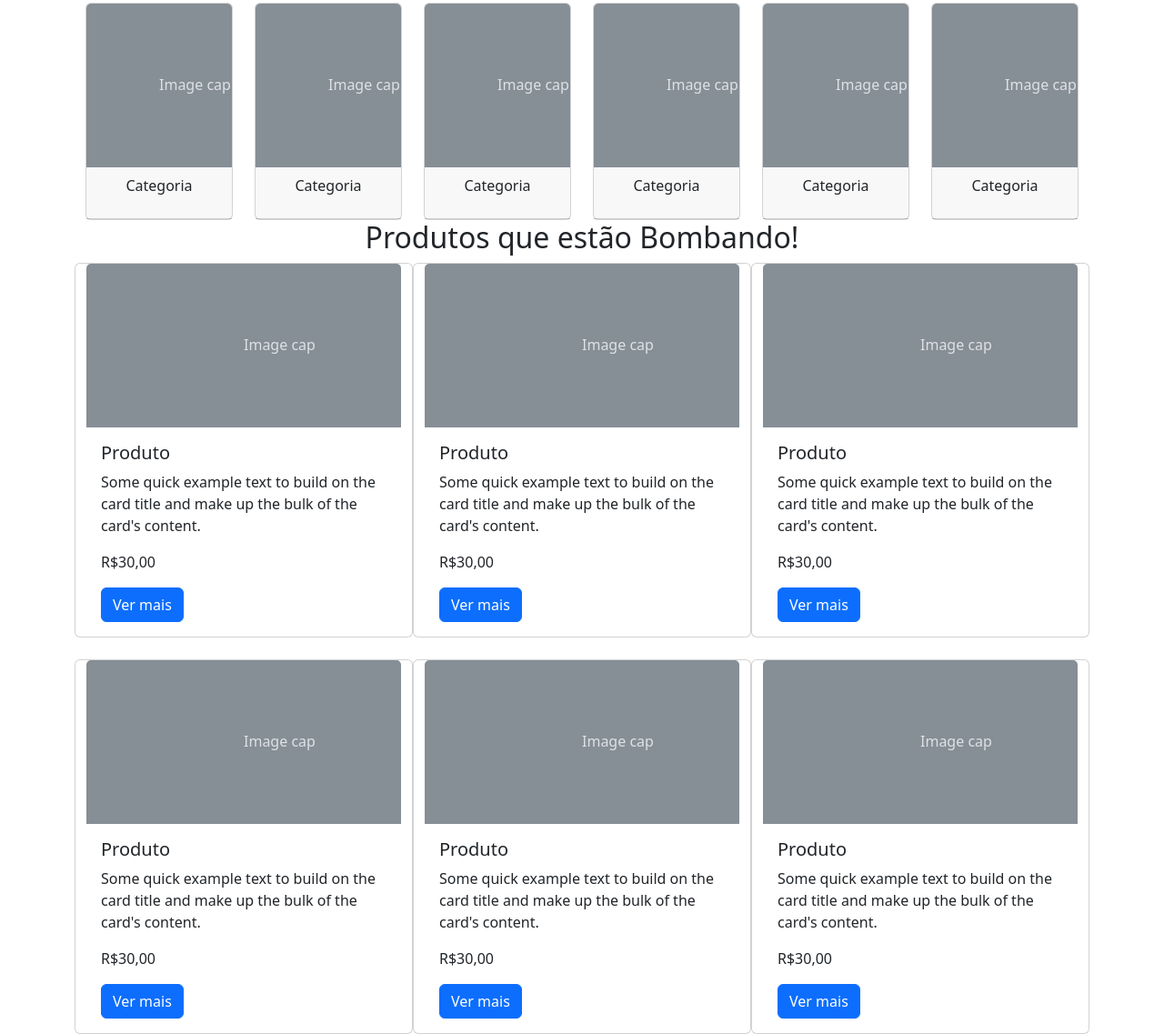
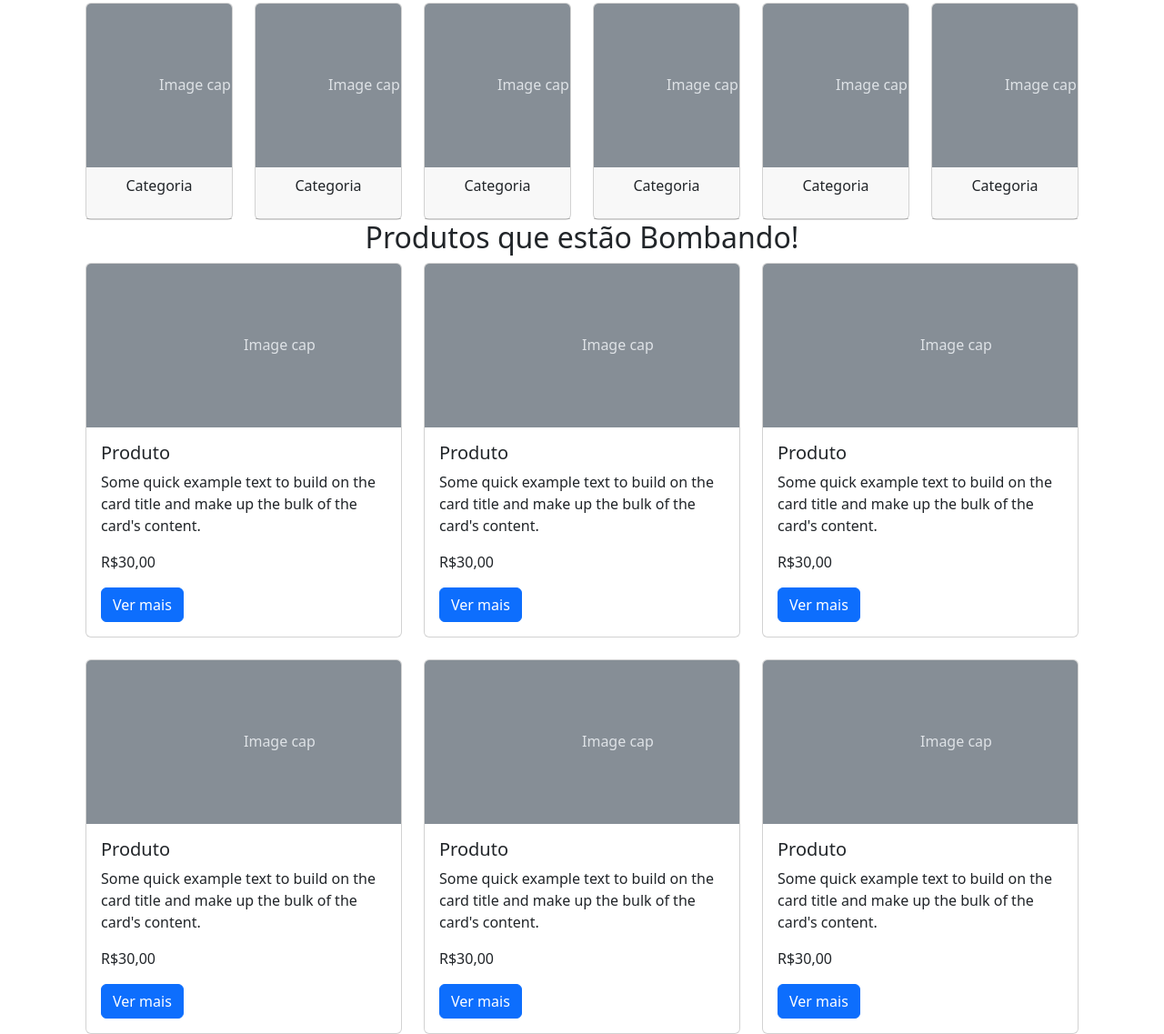
Before and after one commit to BispoCarlosDev/Meteora, a plain HTML site: page index.html in a window 1280 px wide. Shown: the part 499-1636 px from the top of the page at 91% size. Drawn offline with nearby package versions, Linux system fonts and the light colour scheme.

Commit message:
Corrigindo Responsividade nos Cards

```diff
--- a/index.html
+++ b/index.html
@@ -218,9 +218,11 @@
 
     <div class="container row mx-auto g-4">
 
-        <div class="card col-12 col-md-6 col-xl-4">
-            <svg class="bd-placeholder-img card-img-top" width="100%" height="180" xmlns="http://www.w3.org/2000/svg"
-                role="img" aria-label="Placeholder: Image cap" preserveAspectRatio="xMidYMid slice" focusable="false">
+        <div class="col-12 col-md-6 col-xl-4">
+            <div class="card">
+                <svg class="bd-placeholder-img card-img-top" width="100%" height="180"
+                    xmlns="http://www.w3.org/2000/svg" role="img" aria-label="Placeholder: Image cap"
+                    preserveAspectRatio="xMidYMid slice" focusable="false">
                     <title>Placeholder</title>
                     <rect width="100%" height="100%" fill="#868e96"></rect><text x="50%" y="50%" fill="#dee2e6"
                         dy=".3em">Image cap</text>
@@ -233,10 +235,13 @@
                     <a href="#" class="btn btn-primary">Ver mais</a>
                 </div>
             </div>
+        </div>
 
-        <div class="card col-12 col-md-6 col-xl-4">
-            <svg class="bd-placeholder-img card-img-top" width="100%" height="180" xmlns="http://www.w3.org/2000/svg"
-                role="img" aria-label="Placeholder: Image cap" preserveAspectRatio="xMidYMid slice" focusable="false">
+        <div class="col-12 col-md-6 col-xl-4">
+            <div class="card">
+                <svg class="bd-placeholder-img card-img-top" width="100%" height="180"
+                    xmlns="http://www.w3.org/2000/svg" role="img" aria-label="Placeholder: Image cap"
+                    preserveAspectRatio="xMidYMid slice" focusable="false">
                     <title>Placeholder</title>
                     <rect width="100%" height="100%" fill="#868e96"></rect><text x="50%" y="50%" fill="#dee2e6"
                         dy=".3em">Image cap</text>
@@ -249,10 +254,13 @@
                     <a href="#" class="btn btn-primary">Ver mais</a>
                 </div>
             </div>
+        </div>
 
-        <div class="card col-12 col-md-6 col-xl-4">
-            <svg class="bd-placeholder-img card-img-top" width="100%" height="180" xmlns="http://www.w3.org/2000/svg"
-                role="img" aria-label="Placeholder: Image cap" preserveAspectRatio="xMidYMid slice" focusable="false">
+        <div class="col-12 col-md-6 col-xl-4">
+            <div class="card">
+                <svg class="bd-placeholder-img card-img-top" width="100%" height="180"
+                    xmlns="http://www.w3.org/2000/svg" role="img" aria-label="Placeholder: Image cap"
+                    preserveAspectRatio="xMidYMid slice" focusable="false">
                     <title>Placeholder</title>
                     <rect width="100%" height="100%" fill="#868e96"></rect><text x="50%" y="50%" fill="#dee2e6"
                         dy=".3em">Image cap</text>
@@ -265,10 +273,13 @@
                     <a href="#" class="btn btn-primary">Ver mais</a>
                 </div>
             </div>
+        </div>
 
-        <div class="card col-12 col-md-6 col-xl-4">
-            <svg class="bd-placeholder-img card-img-top" width="100%" height="180" xmlns="http://www.w3.org/2000/svg"
-                role="img" aria-label="Placeholder: Image cap" preserveAspectRatio="xMidYMid slice" focusable="false">
+        <div class="col-12 col-md-6 col-xl-4">
+            <div class="card">
+                <svg class="bd-placeholder-img card-img-top" width="100%" height="180"
+                    xmlns="http://www.w3.org/2000/svg" role="img" aria-label="Placeholder: Image cap"
+                    preserveAspectRatio="xMidYMid slice" focusable="false">
                     <title>Placeholder</title>
                     <rect width="100%" height="100%" fill="#868e96"></rect><text x="50%" y="50%" fill="#dee2e6"
                         dy=".3em">Image cap</text>
@@ -281,10 +292,13 @@
                     <a href="#" class="btn btn-primary">Ver mais</a>
                 </div>
             </div>
+        </div>
 
-        <div class="card col-12 col-md-6 col-xl-4">
-            <svg class="bd-placeholder-img card-img-top" width="100%" height="180" xmlns="http://www.w3.org/2000/svg"
-                role="img" aria-label="Placeholder: Image cap" preserveAspectRatio="xMidYMid slice" focusable="false">
+        <div class="col-12 col-md-6 col-xl-4">
+            <div class="card">
+                <svg class="bd-placeholder-img card-img-top" width="100%" height="180"
+                    xmlns="http://www.w3.org/2000/svg" role="img" aria-label="Placeholder: Image cap"
+                    preserveAspectRatio="xMidYMid slice" focusable="false">
                     <title>Placeholder</title>
                     <rect width="100%" height="100%" fill="#868e96"></rect><text x="50%" y="50%" fill="#dee2e6"
                         dy=".3em">Image cap</text>
@@ -297,10 +311,13 @@
                     <a href="#" class="btn btn-primary">Ver mais</a>
                 </div>
             </div>
+        </div>
 
-        <div class="card col-12 col-md-6 col-xl-4">
-            <svg class="bd-placeholder-img card-img-top" width="100%" height="180" xmlns="http://www.w3.org/2000/svg"
-                role="img" aria-label="Placeholder: Image cap" preserveAspectRatio="xMidYMid slice" focusable="false">
+        <div class="col-12 col-md-6 col-xl-4">
+            <div class="card">
+                <svg class="bd-placeholder-img card-img-top" width="100%" height="180"
+                    xmlns="http://www.w3.org/2000/svg" role="img" aria-label="Placeholder: Image cap"
+                    preserveAspectRatio="xMidYMid slice" focusable="false">
                     <title>Placeholder</title>
                     <rect width="100%" height="100%" fill="#868e96"></rect><text x="50%" y="50%" fill="#dee2e6"
                         dy=".3em">Image cap</text>
@@ -313,6 +330,7 @@
                     <a href="#" class="btn btn-primary">Ver mais</a>
                 </div>
             </div>
+        </div>
 
     </div>
 
```
Lines whose indentation alone changed are shown as unchanged.
